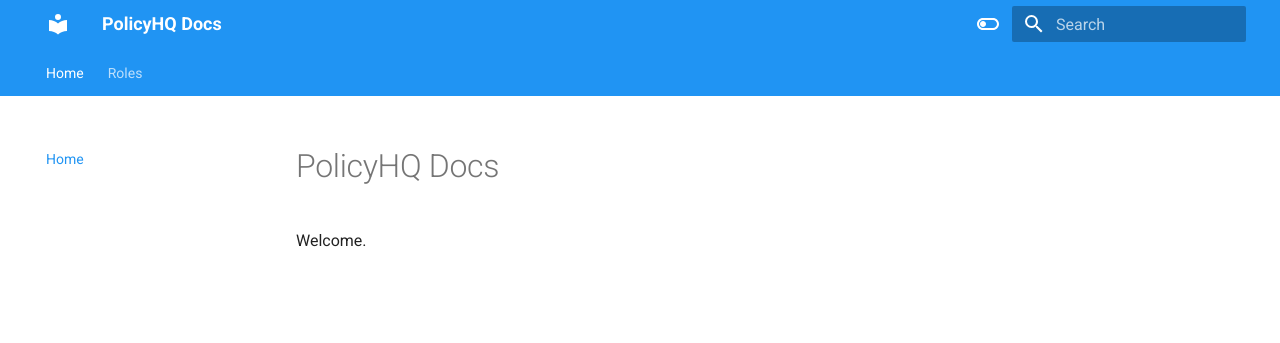
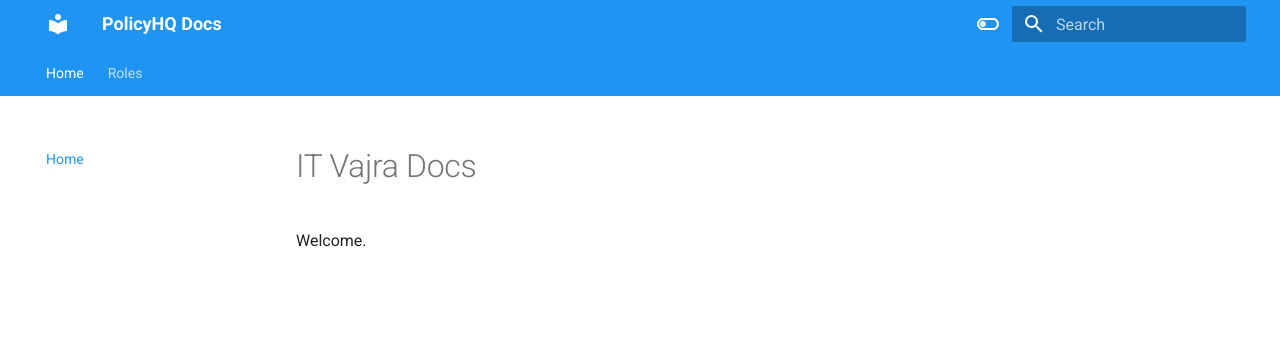
Before and after one commit to itvajra/itvajra-docs, an MkDocs documentation site: the page built from docs/index.md, in a window 1280 px wide. Shown: the top 343 px of the page. Built offline with MkDocs 1.6.1 and Material for MkDocs 9.7.7, drawn with Linux system fonts in a browser that asks for light colours.

Commit message:
Rename PolicyHQ Docs to IT Vajra Docs

```diff
--- a/docs/index.md
+++ b/docs/index.md
@@ -1,2 +1,2 @@
-# PolicyHQ Docs
+# IT Vajra Docs
 Welcome.
```
